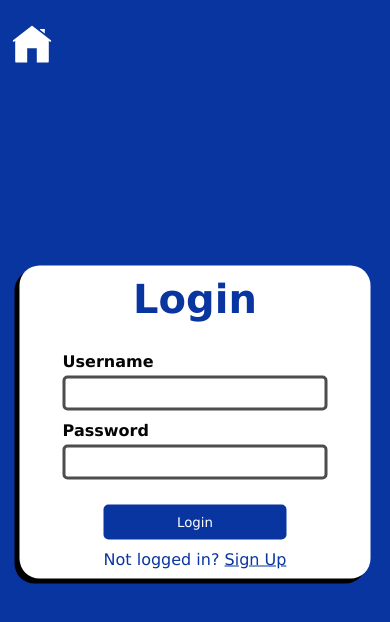
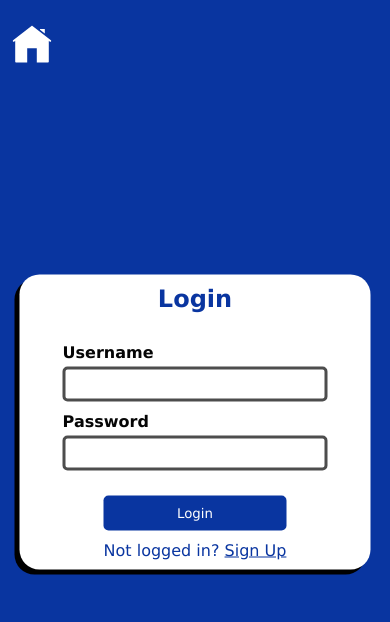
Before and after one commit to kelvinOhaya/bluesky-frontend, a React (Vite) app: page /register in a window 390 px wide. Shown: the top 622 px of the page. Built offline with nearby package versions, Linux system fonts and the light colour scheme; no server answers.

Commit message:
removed font size for mobile login

```diff
--- a/src/components/loginSignUp/LoginSignUp.module.css
+++ b/src/components/loginSignUp/LoginSignUp.module.css
@@ -106,10 +106,6 @@
     height: fit-content;
   }
 
-  .container h1 {
-    font-size: 2.5rem;
-  }
-
   .background {
     background-color: var(--dark-primary);
     width: 100vw;
```
